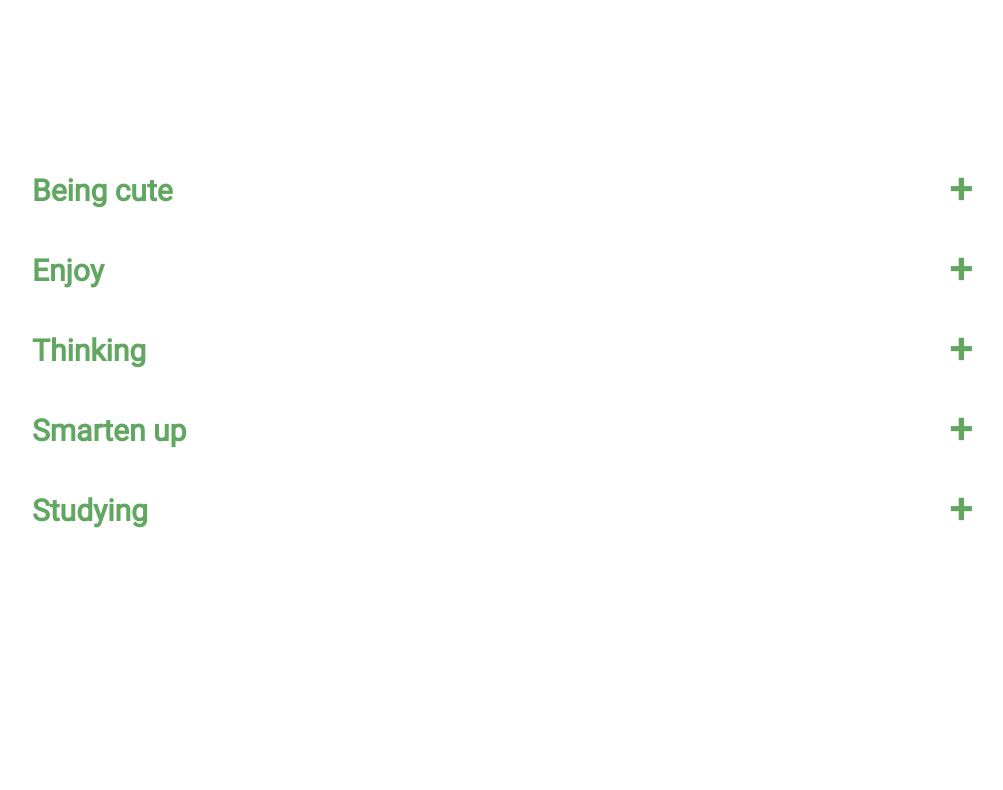
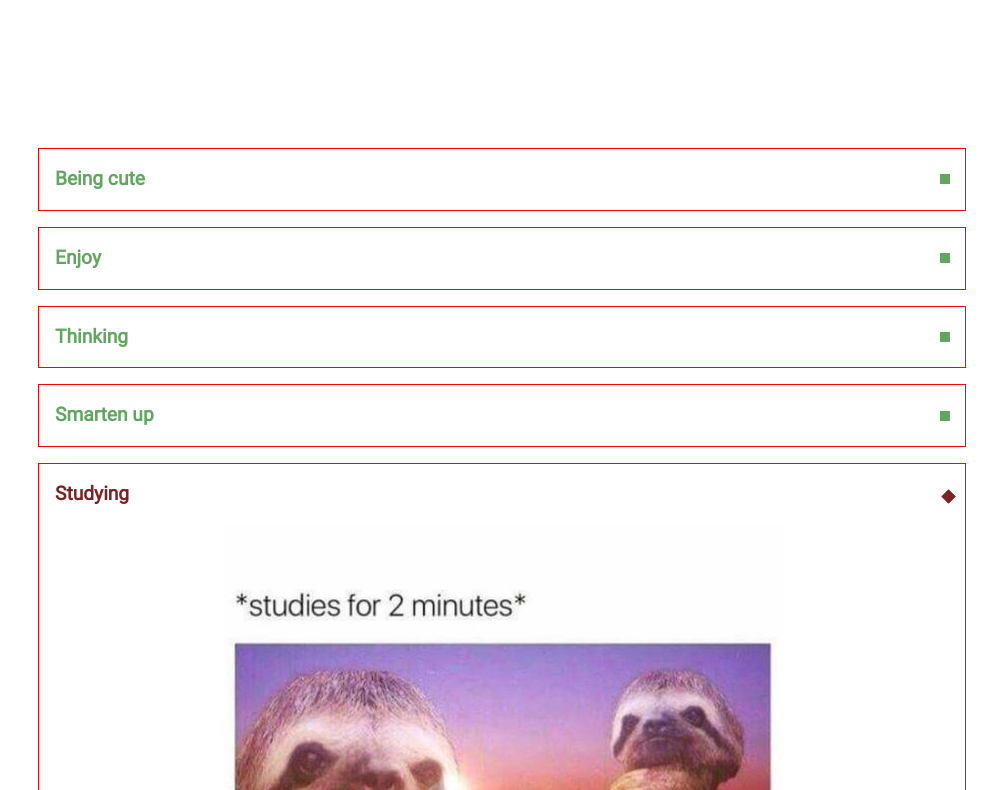
Before and after one commit to Mary2702k/cssBayan, a plain HTML site: page cssBayan/index.html in a window 1280 px wide. Shown: the part 64-854 px from the top of the page, without its empty margins (138-1141 px from the left). Before the commit the page ends 800 px from the top, so only its background shows below. Drawn offline with Linux system fonts and the light colour scheme.

Commit message:
fix: accordion opens in a right way ( march 12, 2023 18:20 PM)

```diff
--- a/cssBayan/Assets/style.css
+++ b/cssBayan/Assets/style.css
@@ -11,19 +11,21 @@
 
   body {
     font-family: 'Roboto', sans-serif;
-    font-size: 18px;
+    font-size: 1rem;
     font-weight: 400;
     line-height: 1.5;
   }
 
   h1 {
     color: rgb(97, 166, 97);;
-    font-weight: 900;
+    font-size: 1.5rem;
     text-align: center;
-    margin: 0 auto;
+    margin: 1rem;
   }
 
-  * {
+  *,
+  *:before,
+  *:after {
     box-sizing: border-box;
     margin: 0;
     padding: 0;
@@ -33,10 +35,10 @@
     scroll-behavior: smooth;
   }
 
-  input {
+  .ac-input {
+    -webkit-appearance: none;
+    appearance: none;
     position: absolute;
-    opacity: 0;
-    z-index: -1;
   }
 
   .accordion {
@@ -44,9 +46,69 @@
     margin: 10rem;
   }
 
-  .sections {
-    padding: 10px;
+  .ac-item {
+    margin: 1rem;
+    border: 0.1rem solid red;
   }
+
+   .ac-title {
+    display: block;
+    cursor: pointer;
+    color: rgb(97, 166, 97);
+    padding: 1rem;
+    font-size: 1.2rem;
+    font-weight: 800;
+    position: relative;
+   }
+
+   .ac-title:hover {
+    color: rgb(125, 35, 35);
+    transition: 0.2s ease-out;
+   }
+
+   .ac-title:after {
+    content:"";
+    display: block;
+
+    border-style: solid;
+    border-width: 10px 5px 0px 5px;
+    border-color: rgb(97, 166, 97); transparent transparent transparent;
+
+    position: absolute;
+    top: 50%;
+    right: 15px;
+    transform: translateY(-50%);
+   }
+
+
+
+  .content {
+    text-align: center;
+    max-height: 0;
+    overflow: hidden;
+    transition: max-height 0.5s;
+    cursor: pointer;
+  }
+
+
+  .ac-input:checked ~ .content {
+    max-height: 100vh;
+  }
+
+  .ac-input:checked ~ .ac-title {
+    color: rgb(125, 35, 35);
+  }
+
+  .ac-input:checked ~ .ac-title:after {
+    rotate: 45deg;
+    border-color: rgb(125, 35, 35);
+    transition: 0.2s ease-out;
+  }
+
+
+
+
+  /*
 
   .label {
     display: flex;
@@ -57,7 +119,6 @@
     cursor: pointer;
     color: rgb(97, 166, 97);
     padding: 10px;
-    cursor: pointer;
   }
 
   .icon {
@@ -67,7 +128,8 @@
     max-height: 0;
     overflow: hidden;
     */
-  }
+    /*
+
 
   .accordion:hover > .icon {
     max-height: 100vh;
@@ -84,7 +146,7 @@
 
  /* checked*/
 
-
+/*
   .accordion:hover input:checked + .content {
     max-height: 100vh;
     padding: 1rem;
--- a/cssBayan/index.html
+++ b/cssBayan/index.html
@@ -12,48 +12,51 @@
         <h1>Funny sloth</h1>
     </header>
     <main>
+     <!--
         <div class="accordion">
             <div class="section_1" class="sections">
                 <label for="section1" class="label">Being cute
                     <span class="icon">+</span>
                 </label>
-                <input type="radio" id="section1" checked>
+                <input class="ac-input" type="radio" id="section1" name="ac-radio" checked>
                 <div class="content">
                     <img src="./Assets/img/sloth-meme-of-a-bucket-that-is-filled-with-four-sloths.jpg" alt="meme">
                 </div>
              </div>
-            <div class="section_2"class="sections">
-                <label for="section2" class="label">Enjoy
-                    <span class="icon">+</span>
-                </label>
-                <input type="radio" id="section2" checked>
+             -->
+
+             <div class="accordion">
+                <div class="ac-item">
+                    <input class="ac-input" type="radio" id="section1" name="ac-radio" checked>
+                    <label for="section1" class="ac-title">Being cute</label>
+                    <div class="content">
+                        <img src="./Assets/img/sloth-meme-of-a-bucket-that-is-filled-with-four-sloths.jpg" alt="meme">
+                    </div>
+                 </div>
+            <div class="ac-item">
+                <input class="ac-input" type="radio" id="section2" name="ac-radio" checked>
+                <label for="section2" class="ac-title">Enjoy </label>
                 <div class="content">
                     <img src="./Assets/img/sloth-meme-of-a-sloth-that-look-content-after-not-going-out-on-the-weekend.jpg" alt="meme">
                 </div>
             </div>
-            <div class="section_3" class="sections">
-                <label for="section3" class="label">Thinking
-                    <span class="icon">+</span>
-                </label>
-                <input type="radio" id="section3" checked>
+            <div class="ac-item">
+                <input class="ac-input" type="radio" id="section3" name="ac-radio" checked>
+                <label for="section3" class="ac-title">Thinking </label>
                 <div class="content">
                     <img src="./Assets/img/sloth-meme-of-a-sloth-with-its-hand-under-its-chain-and-feeling-philosophical.jpg" alt="meme">
                 </div>
             </div>
-            <div class="section_4" class="sections">
-                <label for="section4" class="label">Smarten up
-                    <span class="icon">+</span>
-                </label>
-                <input type="radio" id="section4" checked>
+            <div class="ac-item">
+                <input class="ac-input" type="radio" id="section4" name="ac-radio" checked>
+                <label for="section4" class="ac-title">Smarten up</label>
                 <div class="content">
                     <img src="./Assets/img/sloth-meme-sitting-in-a-makeup-chair-and-getting-its-makeup-done.jpg" alt="meme">
                 </div>
             </div>
-            <div class="section_5" class="sections">
-                <label for="section5" class="label">Studying
-                    <span class="icon">+</span>
-                </label>
-                <input type="radio" id="section5" checked>
+            <div class="ac-item">
+                <input class="ac-input" type="radio" id="section5" name="ac-radio" checked>
+                <label for="section5" class="ac-title">Studying</label>
                 <div class="content">
                     <img src="./Assets/img/sloth-meme-with-a-background-of-the-ocean-and-saying-knowledge-is-power.jpg" alt="meme">
                 </div>
```
